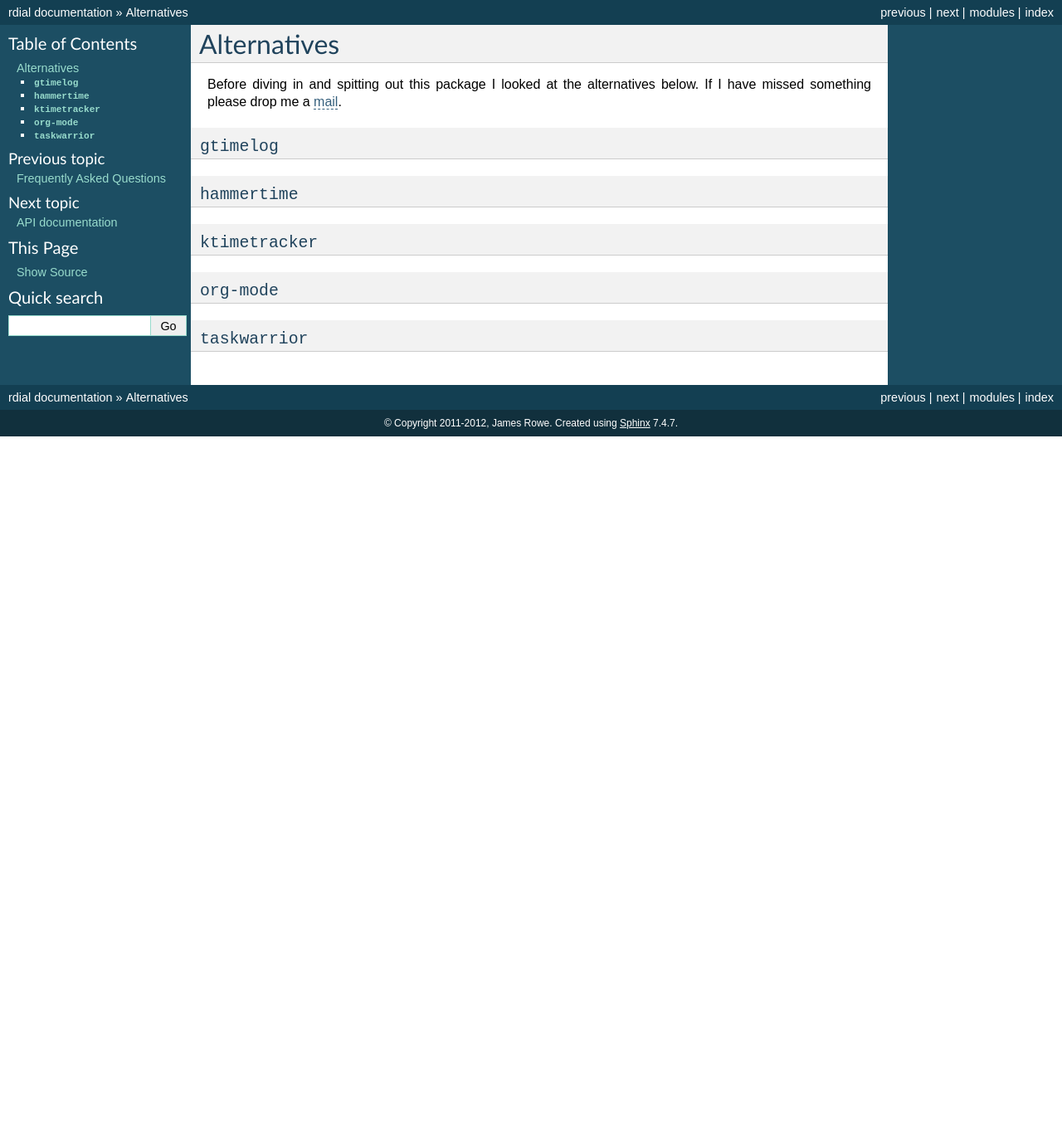
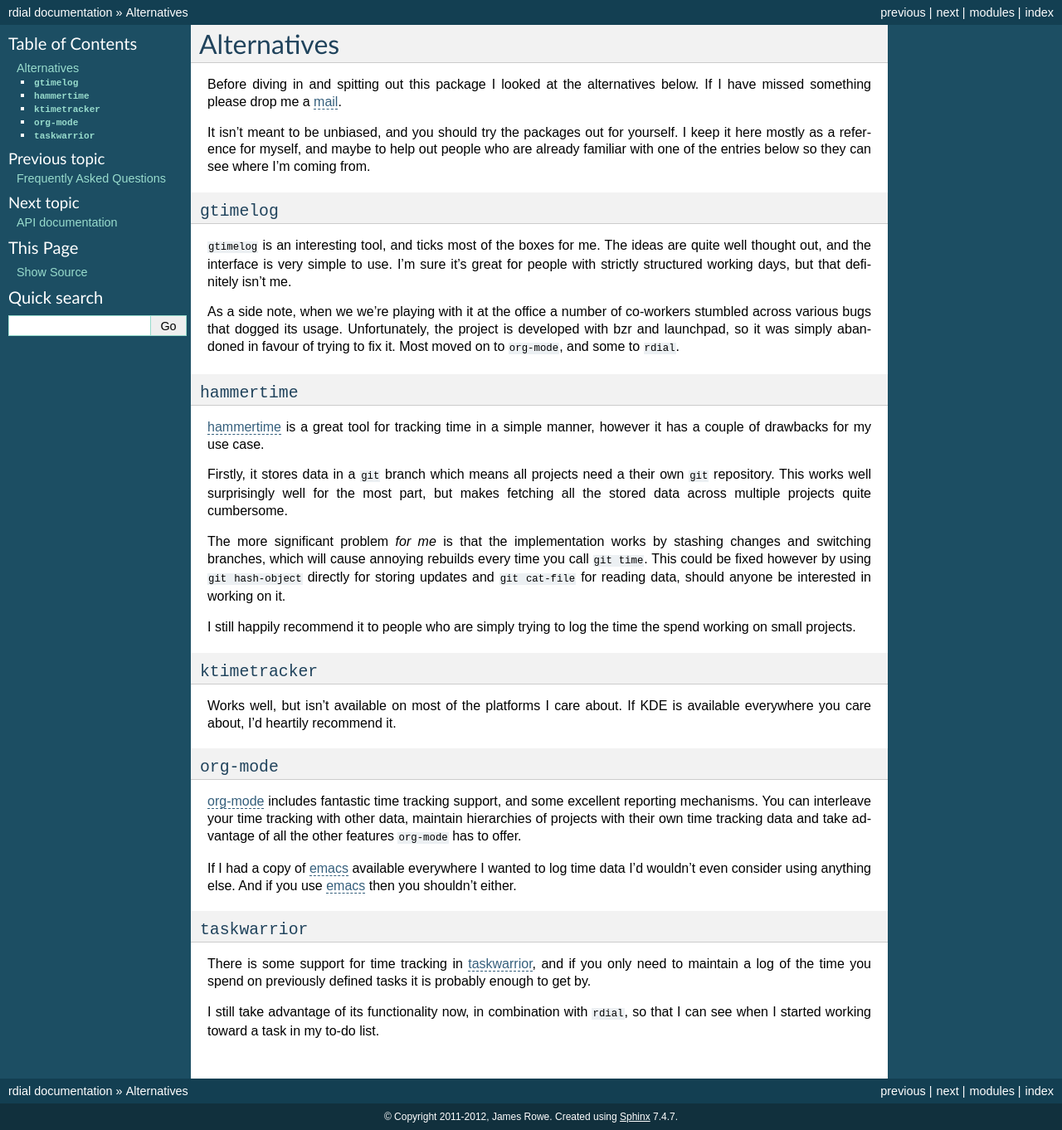
Before and after one commit to JNRowe/rdial, a Sphinx documentation site: the page built from doc/alternatives.rst, in a window 1280 px wide. Shown: the whole page at 83% size. Built offline with Sphinx 7.4.7, drawn with Linux system fonts in a browser that asks for light colours; the version number could not be read and is left out; before the commit the page ends 900 px from its top, so only the background shows below that.

Commit message:
Fleshed out the alternatives doc a little.

```diff
--- a/doc/alternatives.rst
+++ b/doc/alternatives.rst
@@ -4,22 +4,78 @@
 Before diving in and spitting out this package I looked at the alternatives
 below.  If I have missed something please drop me a mail_.
 
+It isn't meant to be unbiased, and you should try the packages out for yourself.
+I keep it here mostly as a reference for myself, and maybe to help out people
+who are already familiar with one of the entries below so they can see where I'm
+coming from.
+
+.. _mail: jnrowe@gmail.com
+
 ``gtimelog``
 ------------
+
+``gtimelog`` is an interesting tool, and ticks most of the boxes for me.  The
+ideas are quite well thought out, and the interface is very simple to use.  I'm
+sure it's great for people with strictly structured working days, but that
+definitely isn't me.
+
+As a side note, when we we're playing with it at the office a number of
+co-workers stumbled across various bugs that dogged its usage.  Unfortunately,
+the project is developed with bzr and launchpad, so it was simply abandoned in
+favour of trying to fix it.  Most moved on to ``org-mode``, and some to
+``rdial``.
 
 ``hammertime``
 --------------
 
+hammertime_ is a great tool for tracking time in a simple manner, however it has
+a couple of drawbacks for my use case.
+
+Firstly, it stores data in a ``git`` branch which means all projects need
+a their own ``git`` repository.  This works well surprisingly well for the most
+part, but makes fetching all the stored data across multiple projects quite
+cumbersome.
+
+The more significant problem *for me* is that the implementation works by
+stashing changes and switching branches, which will cause annoying rebuilds
+every time you call ``git time``.  This could be fixed however by using ``git
+hash-object`` directly for storing updates and ``git cat-file`` for reading
+data, should anyone be interested in working on it.
+
+I still happily recommend it to people who are simply trying to log the time the
+spend working on small projects.
+
+.. _hammertime: http://pypi.python.org/pypi/Hammertime/
+
 ``ktimetracker``
 ----------------
+
+Works well, but isn't available on most of the platforms I care about.  If KDE
+is available everywhere you care about, I'd heartily recommend it.
 
 ``org-mode``
 ------------
 
+org-mode_ includes fantastic time tracking support, and some excellent reporting
+mechanisms.  You can interleave your time tracking with other data, maintain
+hierarchies of projects with their own time tracking data and take advantage of
+all the other features ``org-mode`` has to offer.
+
+If I had a copy of emacs_ available everywhere I wanted to log time data I'd
+wouldn't even consider using anything else.  And if you use emacs_ then you
+shouldn't either.
+
+.. _org-mode: http://www.orgmode.org/
+.. _emacs: http://www.gnu.org/software/emacs/
+
 ``taskwarrior``
 ---------------
 
-.. _mail: jnrowe@gmail.com
-.. _shtool: http://www.gnu.org/software/shtool/shtool.html
-.. _shtool ChangeLog: http://www.gnu.org/software/shtool/ChangeLog.txt
-.. _M4: http://www.gnu.org/software/m4/m4.html
+There is some support for time tracking in taskwarrior_, and if you only need to
+maintain a log of the time you spend on previously defined tasks it is probably
+enough to get by.
+
+I still take advantage of its functionality now, in combination with ``rdial``,
+so that I can see when I started working toward a task in my to-do list.
+
+.. _taskwarrior: http://taskwarrior.org/
```
